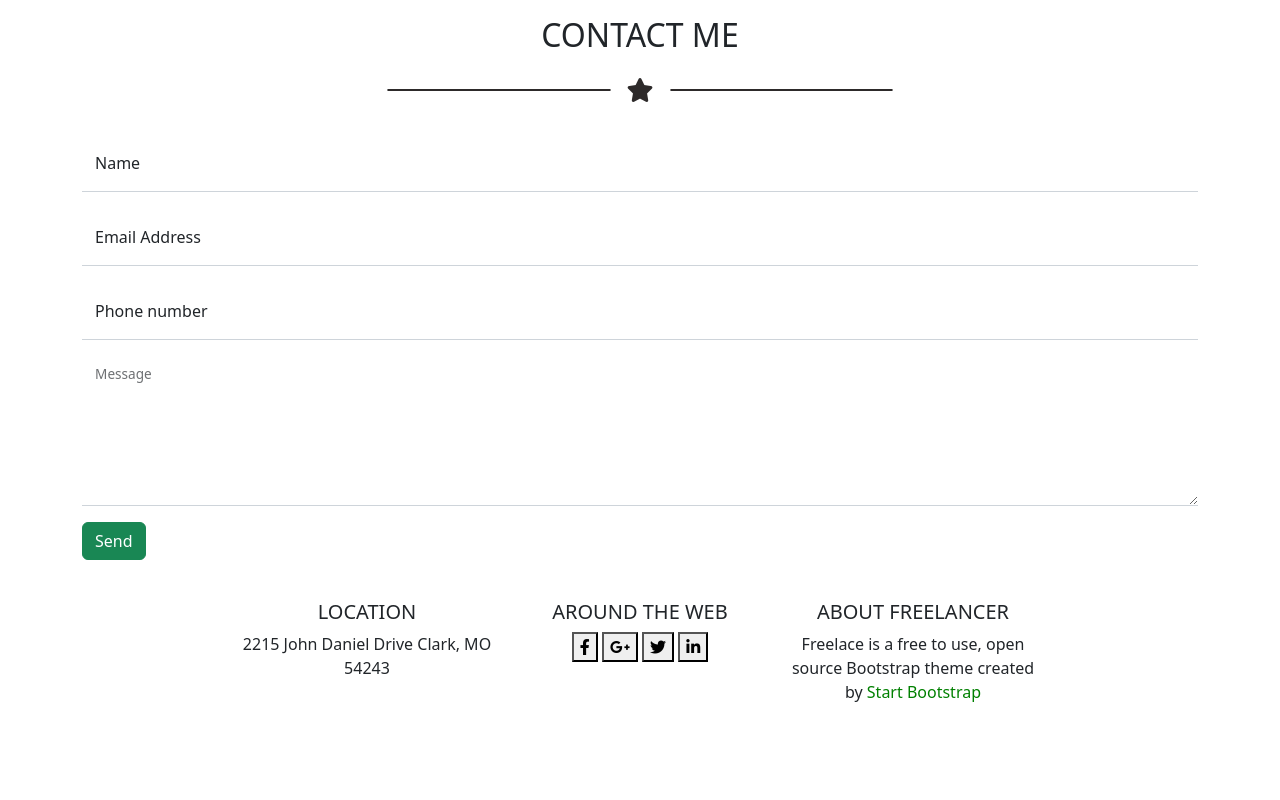
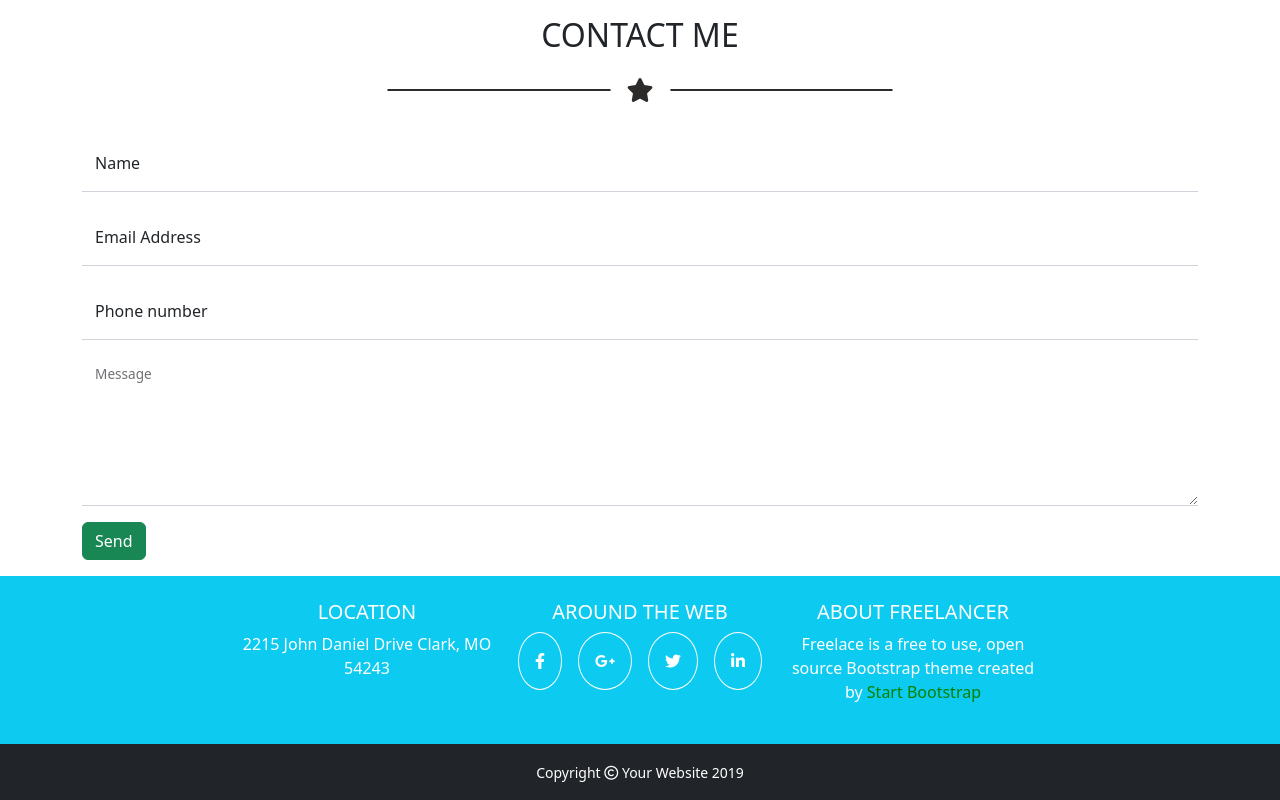
Before and after one commit to NataliyaShevchuk/html-css-bootstrap-freelancer, a plain HTML site: page index.html in a window 1280 px wide. Shown: the part 1390-2190 px from the top of the page. Before the commit the page ends 2134 px from the top, so only its background shows below. Drawn offline with nearby package versions, Linux system fonts and the light colour scheme.

Commit message:
aggiunte cose

```diff
--- a/css/style.css
+++ b/css/style.css
@@ -93,3 +93,11 @@ img{
 textarea.my-form-control{
     min-height: 150px;
 }
+.rounded-btn{
+    border: 1px solid white;
+    background-color: transparent;
+    color: white;
+    margin: 0 .5rem;
+    font-size: 1rem;
+    padding: 1rem;
+}
--- a/index.html
+++ b/index.html
@@ -165,9 +165,9 @@
             </div>
         </div>
     </section>
-    <section>
+    <section class="bg-info">
         <div class="container">
-            <div class="row justify-content-center p-4">
+            <div class="row justify-content-center p-4 color-white">
                 <div class="col-md-3">
                     <div class="col-semplice text-center">
                         <h5>LOCATION</h5>
@@ -177,18 +177,20 @@
                 <div class="col-md-3">
                     <div class="col-semplice text-center">
                         <h5>AROUND THE WEB</h5>
-                        <button>
+                        <div class="d-flex text-center justify-content-center">
+                            <button class="rounded-btn rounded-circle">
                                 <i class="fa-brands fa-facebook-f"></i>
                             </button>
-                        <button>
+                            <button class="rounded-btn rounded-circle">
                                 <i class="fa-brands fa-google-plus-g"></i>
                             </button>
-                        <button>
+                            <button class="rounded-btn rounded-circle">
                                 <i class="fa-brands fa-twitter"></i>
                             </button>
-                        <button>
+                            <button class="rounded-btn rounded-circle">
                                 <i class="fa-brands fa-linkedin-in"></i>
                             </button>
+                        </div>
                     </div>
                 </div>
                 <div class="col-md-3">
@@ -200,5 +202,10 @@
             </div>
         </div>
     </section>
+    <footer class="bg-dark">
+        <div class="text-center p-3">
+            <small class="color-white">Copyright <span><i class="fa-regular fa-copyright"></i></span> Your Website 2019</small>
+        </div>
+    </footer>
 </body>
 </html>
```
Lines whose indentation alone changed are shown as unchanged.
